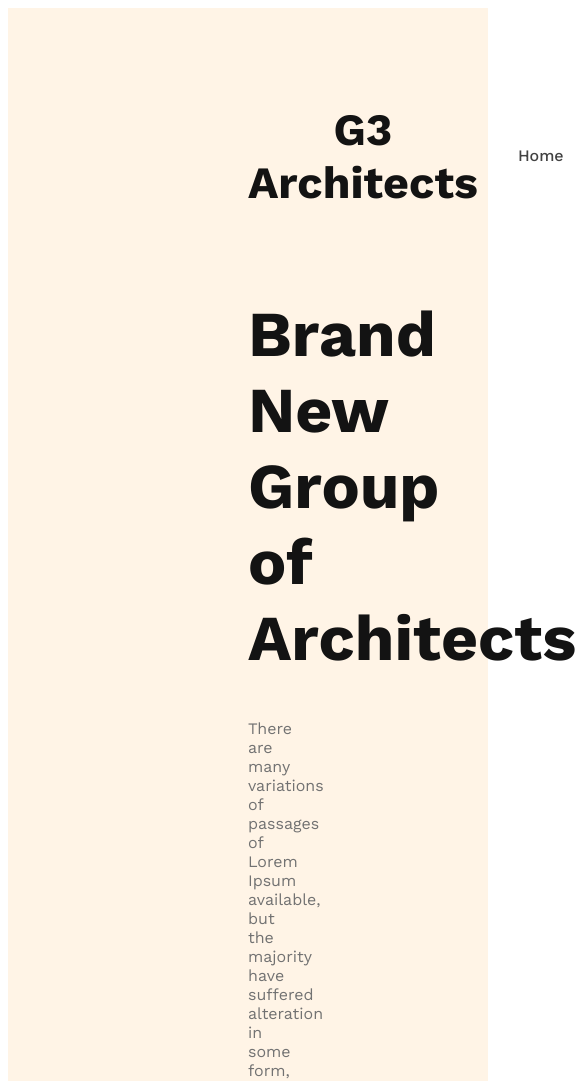
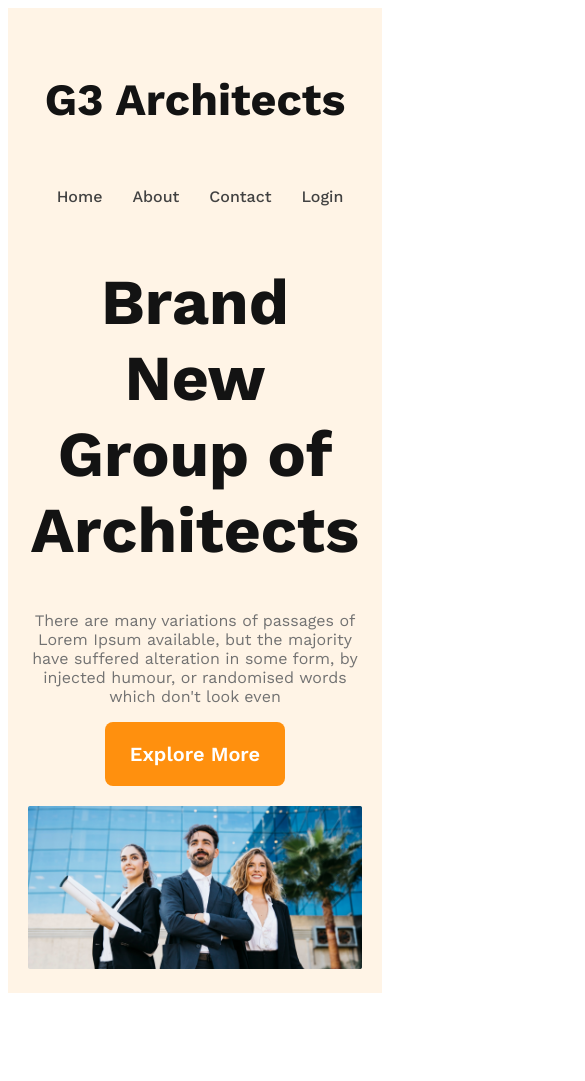
Before and after one commit to Sadman-Chowdhury/g3-architects-website, a plain HTML site: page index.html in a window 390 px wide. Shown: the top 1081 px of the page, 585 px wide, since content can reach past the window. After the commit the page ends 1001 px from the top, so only its background shows below. Drawn offline with nearby package versions, Linux system fonts and the light colour scheme.

Commit message:
Header completed with responsiv for mobile and medium devices

```diff
--- a/style.css
+++ b/style.css
@@ -4,14 +4,14 @@
     font-family: 'Work Sans', sans-serif;
 }
 .btn-primary{
-    width: 180px;
-    height: 64px;
     border-radius: 8px;
     background: #FF900E;
     color: #FFF;
-    font-size: 20px;
+    font-size: 1.25rem;
+    padding: 20px 25px;
     font-weight: 600;
     border: none;
+    cursor: pointer;
 }
 
 /* Heade styles */
@@ -59,3 +59,27 @@ nav li a{
     font-size: 16px;
     font-weight: 400;
 }
+.banner img{
+    width: 100%;
+    margin-top: 20px;
+}
+
+/* Mobile devices */
+@media screen and (max-width: 576px){
+    header{
+        padding: 20px;
+    }
+    nav{
+        flex-direction: column;
+    }
+}
+
+/* Medium devices */
+@media screen and (min-width: 576px) and (max-width: 960px){
+    header{
+        padding: 50px;
+    }
+    nav{
+        flex-direction: column;
+    }
+}
```
